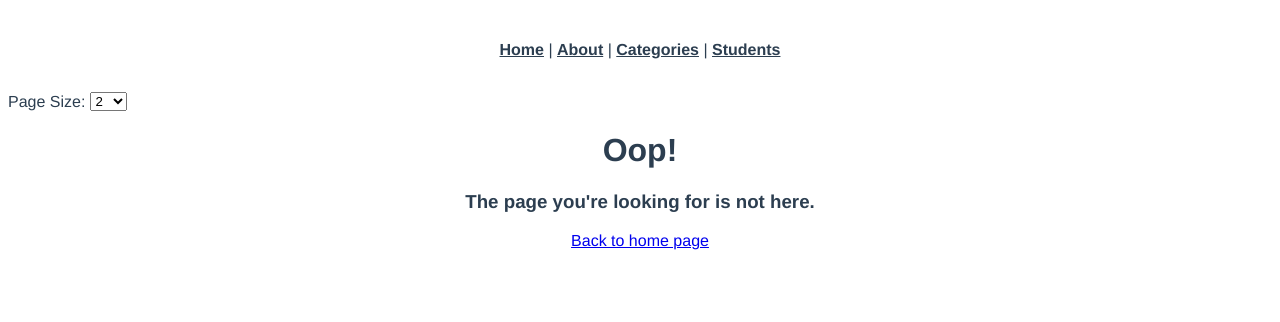
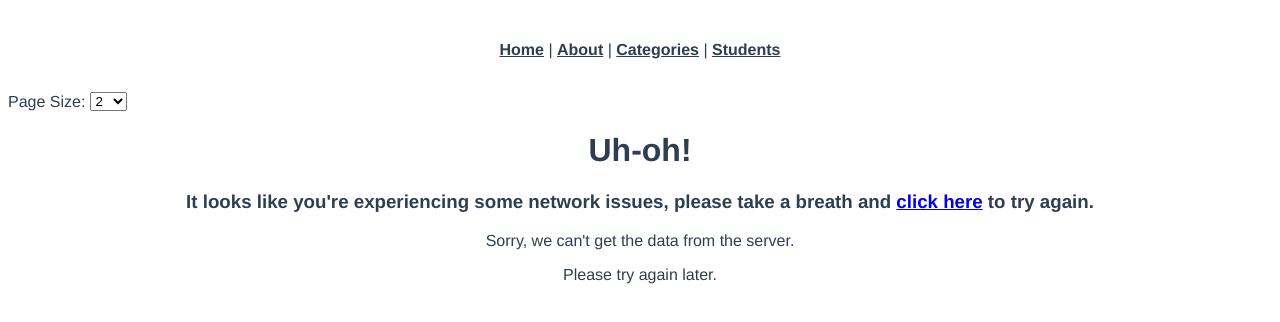
Before and after one commit to 96ekp/SE-_331_Lab2-, a Vue app in the folder lab2/: page /network-error in a window 1280 px wide. Shown: the top 322 px of the page. Built offline with nearby package versions, Linux system fonts and the light colour scheme.

Commit message:
just added codes

```diff
--- a/lab2/src/router/index.ts
+++ b/lab2/src/router/index.ts
@@ -8,6 +8,7 @@ import EventEditView from '../views/event/EventEditView.vue' // Correct import
 import EventRegisterView from '../views/event/EventRegisterView.vue' // Correct import
 import EventLayoutView from '@/views/event/EventLayoutView.vue'
 import NotFoundView from '@/views/NotFoundView.vue'
+import NetworkErrorView from '../views/NetworkErrorView.vue' // Add this import statement
 
 const router = createRouter({
   history: createWebHistory(import.meta.env.BASE_URL),
@@ -43,6 +44,11 @@ const router = createRouter({
       component: NotFoundView
     },
     {
+      path: '/network-error',
+      name: 'network-error',
+      component: NetworkErrorView
+    },
+    {
       path: '/event/:id',
       name: 'event-layout',
       component: EventLayoutView,
--- a/lab2/src/views/NetworkErrorView.vue
+++ b/lab2/src/views/NetworkErrorView.vue
@@ -0,0 +1,17 @@
+<template>
+  <div class="network-error">
+    <h1>Uh-oh!</h1>
+    <h3>
+      It looks like you're experiencing some network issues, please take a breath and
+      <a href="#" @click="router.go(-1)">click here</a>
+      to try again.
+    </h3>
+    <p>Sorry, we can't get the data from the server.</p>
+    <p>Please try again later.</p>
+  </div>
+</template>
+
+<script setup lang="ts">
+import { useRouter } from 'vue-router'
+const router = useRouter()
+</script>
--- a/lab2/src/views/event/EventLayoutView.vue
+++ b/lab2/src/views/event/EventLayoutView.vue
@@ -29,7 +29,10 @@ EventService.getEventById(Number(props.id))
     event.value = response.data
   })
   .catch((error) => {
-    console.log(error)
-    router.push({ name: '404-resource', params: { resource: 'event' } })
+    if (error.response && error.response.status === 404) {
+      router.push({ name: '404-resource', params: { resource: 'event' } })
+    } else {
+      router.push({ name: 'network-error' })
+    }
   })
 </script>
```
